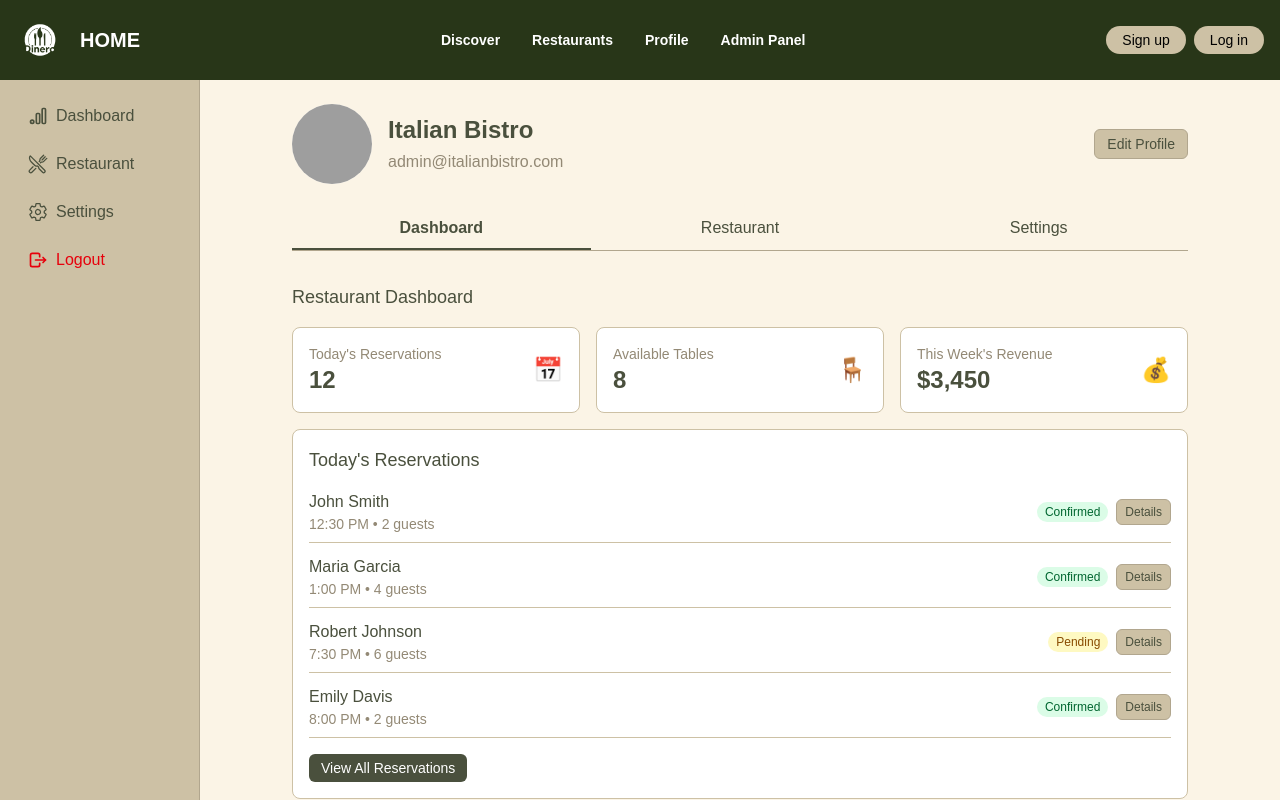
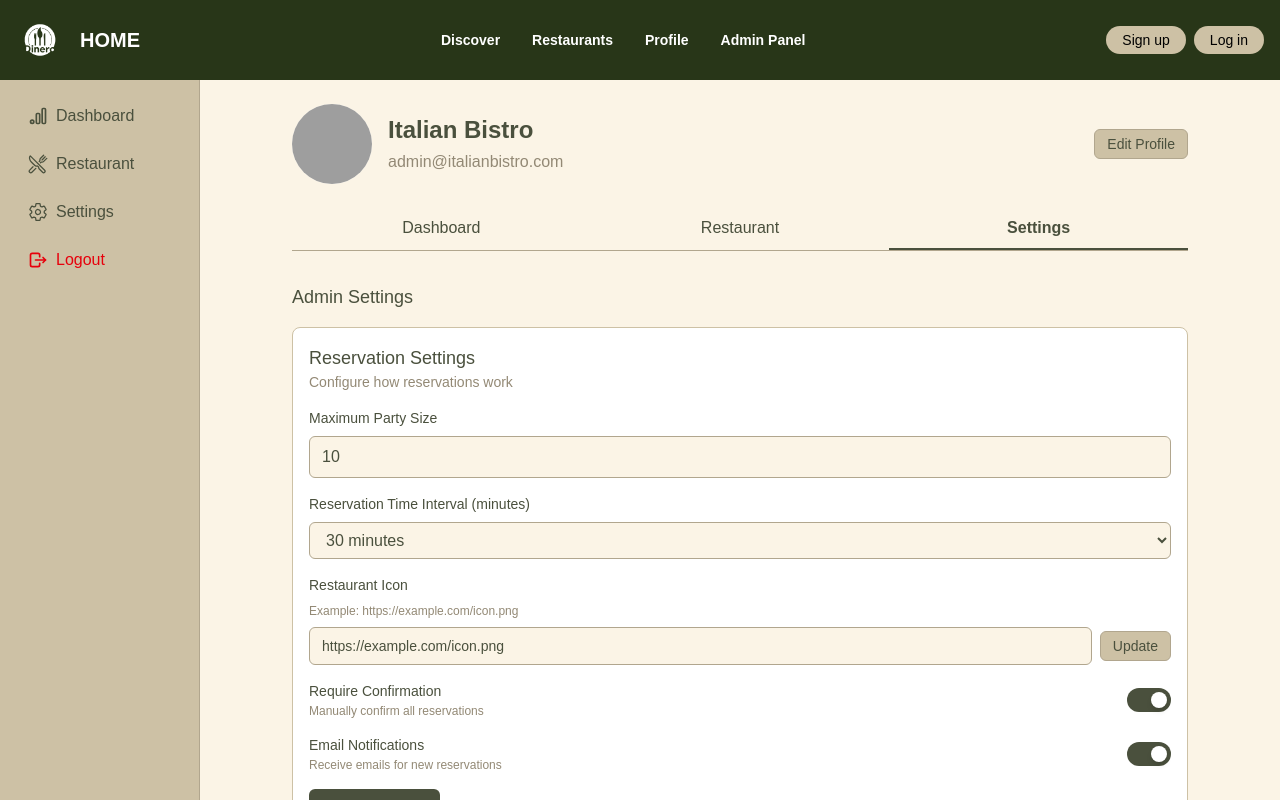
Before and after one commit to Adnan-M123/Dinero, a Next.js app: page /profiles/restaurantAdminProfile in a window 1280 px wide. Both pictures are taken after a click on the button "Edit Profile". Shown: the top 800 px of the page. Built offline with nearby package versions, Linux system fonts and the light colour scheme; grey boxes are pictures that could not be loaded.

Commit message:
Update Admin panel to contain field for updating restaurant icon and remove montly revenue Add conformation modal for canceling reservation

```diff
--- a/package.json
+++ b/package.json
@@ -14,7 +14,8 @@
     "next": "15.2.4",
     "react": "^19.0.0",
     "react-dom": "^19.0.0",
-    "react-icons": "^5.5.0"
+    "react-icons": "^5.5.0",
+    "react-toastify": "^11.0.5"
   },
   "devDependencies": {
     "@babel/preset-env": "^7.26.9",
--- a/src/app/profiles/commonUserProfile/page.jsx
+++ b/src/app/profiles/commonUserProfile/page.jsx
@@ -7,6 +7,7 @@ import { CgProfile } from "react-icons/cg";
 import { PiCalendarDuotone } from "react-icons/pi";
 import { IoSettingsOutline } from "react-icons/io5";
 import { TbLogout } from "react-icons/tb";
+import { ToastContainer, toast } from 'react-toastify';
 
 export default function ProfilePage() {
   const [activeTab, setActiveTab] = useState("upcoming");
@@ -24,6 +25,23 @@ const navItems = [
     icon: <IoSettingsOutline className="text-xl" />,
   },
 ];
+const [isModalOpen, setIsModalOpen] = useState(false);
+const [reservationToCancel, setReservationToCancel] = useState(null);
+
+const handleCancelClick = (reservation) => {
+  setReservationToCancel(reservation);
+  setIsModalOpen(true);
+};
+
+const handleConfirmCancel = () => {
+  // Here you would normally send an API request to cancel
+  console.log("Canceled reservation:", reservationToCancel);
+
+  toast.success(" Your reservation is successfully canceled");
+
+  // Close modal
+  setIsModalOpen(false);
+};
   return (
     <div className="flex min-h-screen flex-col bg-[#fbf4e6] text-[#4A503D]">
       <Navbar />
@@ -112,12 +130,13 @@ const navItems = [
                           <span>⏰ {res.time}</span>
                         </div>
                         <div className="mt-4 flex gap-2">
-                          <button className="rounded-md bg-[#4A503D] px-3 py-1 text-sm text-white hover:bg-[#3c4431]">
-                            Modify
-                          </button>
-                          <button className="rounded-md border border-[#b1a68e] bg-[#CDC1A5] px-3 py-1 text-sm text-[#4A503D] hover:bg-[#b1a68e]">
-                            Cancel
-                          </button>
+
+                          <button
+  className="rounded-md border border-[#b1a68e] bg-[#CDC1A5] px-3 py-1 text-sm text-[#4A503D] hover:bg-[#b1a68e]"
+  onClick={() => handleCancelClick(res)}
+>
+  Cancel
+</button>
                         </div>
                       </div>
                     </div>
@@ -224,7 +243,41 @@ const navItems = [
               )}
             </div>
           </div>
-        </main>
+        </main>{/* Modal */}
+{isModalOpen && (
+  <div className="fixed inset-0 z-50 flex items-center justify-center">
+    {/* Backdrop with blur and transparency */}
+    <div
+      className="absolute inset-0 bg-black"
+      style={{ opacity: 0.3, backdropFilter: 'blur(4px)' }}
+      onClick={() => setIsModalOpen(false)}
+    ></div>
+
+    {/* Modal Content */}
+    <div className="z-10 w-[400px] rounded-lg border border-[#b1a68e] bg-white p-6 shadow-xl">
+      <h3 className="mb-4 text-lg font-semibold text-[#4A503D]">Confirm Cancellation</h3>
+      <p className="mb-6 text-sm text-[#938975]">
+        Are you sure you want to cancel this reservation?
+      </p>
+      <div className="flex justify-end gap-4">
+        <button
+          onClick={() => setIsModalOpen(false)}
+          className="rounded-md border border-[#b1a68e] bg-[#CDC1A5] px-4 py-1.5 text-sm hover:bg-[#b1a68e] transition"
+        >
+          No
+        </button>
+        <button
+          onClick={handleConfirmCancel}
+          className="rounded-md bg-red-600 px-4 py-1.5 text-sm text-white hover:bg-red-700 transition"
+        >
+          Yes
+        </button>
+      </div>
+    </div>
+  </div>
+)}
+
+<ToastContainer position="bottom-right" autoClose={3000} hideProgressBar={false} />
       </div>
       <Footer />
     </div>
--- a/src/app/profiles/restaurantAdminProfile/page.jsx
+++ b/src/app/profiles/restaurantAdminProfile/page.jsx
@@ -7,6 +7,8 @@ import { TbLogout } from "react-icons/tb";
 import { TbBrandGoogleAnalytics } from "react-icons/tb";
 import { IoRestaurantOutline } from "react-icons/io5";
 import { IoSettingsOutline } from "react-icons/io5";
+import { IoIosPeople } from "react-icons/io";
+import { FaRegCalendarCheck } from "react-icons/fa6";
 
 export default function AdminProfilePage() {
   const [activeTab, setActiveTab] = useState("dashboard")
@@ -24,6 +26,15 @@ export default function AdminProfilePage() {
       icon: <IoSettingsOutline className="text-xl" />,
     },
   ];
+  const Menu=[
+                      { title: "Today's Reservations",
+                         icon: <IoIosPeople className="text-xl"/>,
+                        value: "5" },
+                      { title: "Available Tables",
+                         icon: <FaRegCalendarCheck className="text-xl"/>,
+                        value: "12" },
+
+                    ];
   return (
     <div className="flex min-h-screen flex-col bg-[#fbf4e6] text-[#4A503D]">
       <Navbar />
@@ -64,7 +75,8 @@ export default function AdminProfilePage() {
                 <h2 className="text-2xl font-bold text-[#4A503D]">Italian Bistro</h2>
                 <p className="text-[#938975]">admin@italianbistro.com</p>
               </div>
-              <button className="sm:ml-auto rounded-md border border-[#b1a68e] bg-[#CDC1A5] px-3 py-1 text-sm hover:bg-[#b1a68e]">
+              <button className="sm:ml-auto rounded-md border border-[#b1a68e] bg-[#CDC1A5] px-3 py-1 text-sm hover:bg-[#b1a68e]"
+              onClick={() => setActiveTab("settings")}>
                 Edit Profile
               </button>
             </div>
@@ -93,12 +105,8 @@ export default function AdminProfilePage() {
                 <div className="space-y-4 pt-4">
                   <h3 className="text-lg font-medium text-[#4A503D]">Restaurant Dashboard</h3>
 
-                  <div className="grid grid-cols-1 gap-4 sm:grid-cols-3">
-                    {[
-                      { title: "Today's Reservations", value: "12", icon: "📅" },
-                      { title: "Available Tables", value: "8", icon: "🪑" },
-                      { title: "This Week's Revenue", value: "$3,450", icon: "💰" },
-                    ].map((metric, idx) => (
+                  <div className="grid grid-cols-1 gap-8 sm:grid-cols-2">
+                    {Menu.map((metric, idx) => (
                       <div key={idx} className="rounded-lg border border-[#CDC1A5] bg-white p-4">
                         <div className="flex items-center justify-between">
                           <div>
@@ -276,6 +284,34 @@ export default function AdminProfilePage() {
                           <option value="60">60 minutes</option>
                         </select>
                       </div>
+                      <div className="grid gap-2">
+  <label className="text-sm font-medium" htmlFor="restaurant-icon">
+    Restaurant Icon
+  </label>
+  <p className="text-xs text-[#938975]">Example: https://example.com/icon.png </p>
+  <div className="flex items-center gap-2">
+    <input
+      id="restaurant-icon"
+      type="text"
+      defaultValue="https://example.com/icon.png "
+      disabled
+      className="w-full rounded-md border border-[#b1a68e] bg-[#fbf4e6] px-3 py-2 text-sm"
+    />
+    <button
+      type="button"
+      onClick={() => {
+        const input = document.getElementById("restaurant-icon");
+        if (input) {
+          input.disabled = false;
+          input.focus();
+        }
+      }}
+      className="rounded-md border border-[#b1a68e] bg-[#CDC1A5] px-3 py-1 text-sm hover:bg-[#b1a68e]"
+    >
+      Update
+    </button>
+  </div>
+</div>
                       <div className="flex items-center justify-between">
                         <div className="space-y-0.5">
                           <div className="text-sm font-medium">Require Confirmation</div>
```
Also changed, not shown: 1 other file (tests, documents, lock files or other folders).
